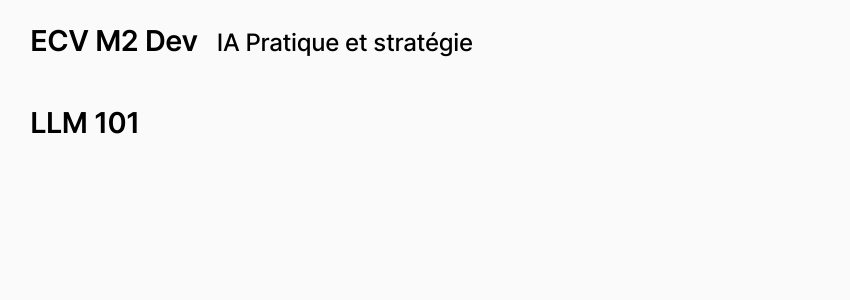
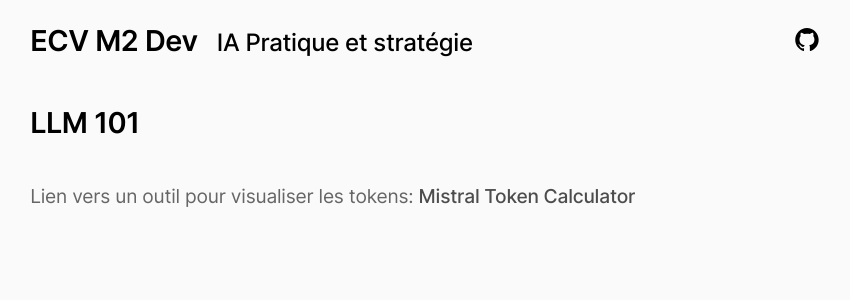
Before and after one commit to axel-rock/ecv, a SvelteKit app: page /llm-101 in a window 1280 px wide. Shown: the top 300 px of the page, without its empty margins (197-1047 px from the left). Built offline with nearby package versions, Linux system fonts and the light colour scheme.

Commit message:
fix: Update imports, de-obfuscate elements, add link to Github

```diff
--- a/src/routes/+layout.svelte
+++ b/src/routes/+layout.svelte
@@ -5,6 +5,18 @@
 <header class="narrow">
 	<h1><a href="/">ECV M2 Dev</a></h1>
 	<h2>IA Pratique et stratégie</h2>
+	<nav>
+		<a href="https://github.com/axel-rock/ecv" aria-label="Github"
+			><svg width="98" height="96" xmlns="http://www.w3.org/2000/svg" viewBox="0 0 98 96"
+				><path
+					fill-rule="evenodd"
+					clip-rule="evenodd"
+					d="M48.854 0C21.839 0 0 22 0 49.217c0 21.756 13.993 40.172 33.405 46.69 2.427.49 3.316-1.059 3.316-2.362 0-1.141-.08-5.052-.08-9.127-13.59 2.934-16.42-5.867-16.42-5.867-2.184-5.704-5.42-7.17-5.42-7.17-4.448-3.015.324-3.015.324-3.015 4.934.326 7.523 5.052 7.523 5.052 4.367 7.496 11.404 5.378 14.235 4.074.404-3.178 1.699-5.378 3.074-6.6-10.839-1.141-22.243-5.378-22.243-24.283 0-5.378 1.94-9.778 5.014-13.2-.485-1.222-2.184-6.275.486-13.038 0 0 4.125-1.304 13.426 5.052a46.97 46.97 0 0 1 12.214-1.63c4.125 0 8.33.571 12.213 1.63 9.302-6.356 13.427-5.052 13.427-5.052 2.67 6.763.97 11.816.485 13.038 3.155 3.422 5.015 7.822 5.015 13.2 0 18.905-11.404 23.06-22.324 24.283 1.78 1.548 3.316 4.481 3.316 9.126 0 6.6-.08 11.897-.08 13.526 0 1.304.89 2.853 3.316 2.364 19.412-6.52 33.405-24.935 33.405-46.691C97.707 22 75.788 0 48.854 0z"
+					fill="currentcolor"
+				/></svg
+			></a
+		>
+	</nav>
 </header>
 
 <main class="narrow">
@@ -16,4 +28,16 @@
 		display: flex;
 		align-items: first baseline;
 	}
+
+	nav {
+		margin-left: auto;
+
+		a {
+			color: var(--grey-950);
+
+			svg {
+				height: 1.2rem;
+			}
+		}
+	}
 </style>
--- a/src/routes/+page.svelte
+++ b/src/routes/+page.svelte
@@ -1,14 +1,14 @@
 <a href="/intro">Intro</a>
 <a href="/monitoring">La veille</a>
 <a href="/ai-101">AI 101</a>
-<a href="/llm-101">*** ***</a>
+<a href="/llm-101">LLM 101</a>
 <p>Les IA pour les devs</p>
 <a href="/ai-102">Lead Dev et IA</a>
 <p>Entreprises, éthique & sécurité</p>
 
 <hr />
 
-<p>*** ***</p>
+<p>LLM 102</p>
 <p>Prompt engineering</p>
 <p>L'IA avec parcimonie</p>
 
@@ -20,6 +20,7 @@
 <p>Tools & Functions</p>
 <p>Reranking</p>
 <p>Reasoning</p>
+<p>Fine tuning</p>
 <p>Multimodal</p>
 <p>L'IA locale</p>
 <p>Images</p>
--- a/src/routes/ai-101/+page.svelte
+++ b/src/routes/ai-101/+page.svelte
@@ -1,5 +1,5 @@
 <script lang="ts">
-	import type { PageData } from '../1-ai-101/$types'
+	import type { PageData } from './$types'
 
 	export let data: PageData
 </script>
--- a/src/routes/llm-101/+page.svelte
+++ b/src/routes/llm-101/+page.svelte
@@ -1,7 +1,13 @@
 <script lang="ts">
-	import type { PageData } from '../2-llm-101/$types'
+	import type { PageData } from './$types'
 
 	export let data: PageData
 </script>
 
 <h1>LLM 101</h1>
+
+<p>
+	Lien vers un outil pour visualiser les tokens: <a
+		href="https://gwalarn.rock.bzh/free-tools/mistral-token-calculator">Mistral Token Calculator</a
+	>
+</p>
--- a/src/routes/monitoring/+page.svelte
+++ b/src/routes/monitoring/+page.svelte
@@ -1,5 +1,5 @@
 <script lang="ts">
-	import type { PageData } from '../3-monitoring/$types'
+	import type { PageData } from './$types'
 
 	export let data: PageData
 </script>
```
